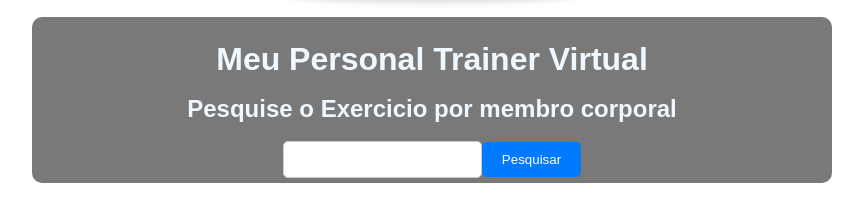
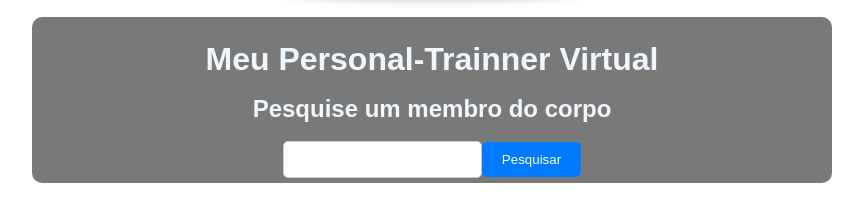
Before and after one commit to marceloandrade1993/meupersonal, a plain HTML site: page index.html in a window 1280 px wide. Shown: the part 23-244 px from the top of the page, without its empty margins (208-1071 px from the left). Drawn offline with Linux system fonts and the light colour scheme.

Commit message:
Update index.html
projeto finalizado com sucesso

```diff
--- a/index.html
+++ b/index.html
@@ -17,8 +17,8 @@
 
 
    <main>
-     <h1>Meu Personal Trainer Virtual</h1>
-     <h2>Pesquise o  Exercicio por membro corporal</h2>
+     <h1>Meu Personal-Trainner Virtual</h1>
+     <h2>Pesquise um membro do corpo</h2>
 
         <div class="search">
           <input type="text" id="campo-pesquisa" id="pesquisa-Membro">
```
